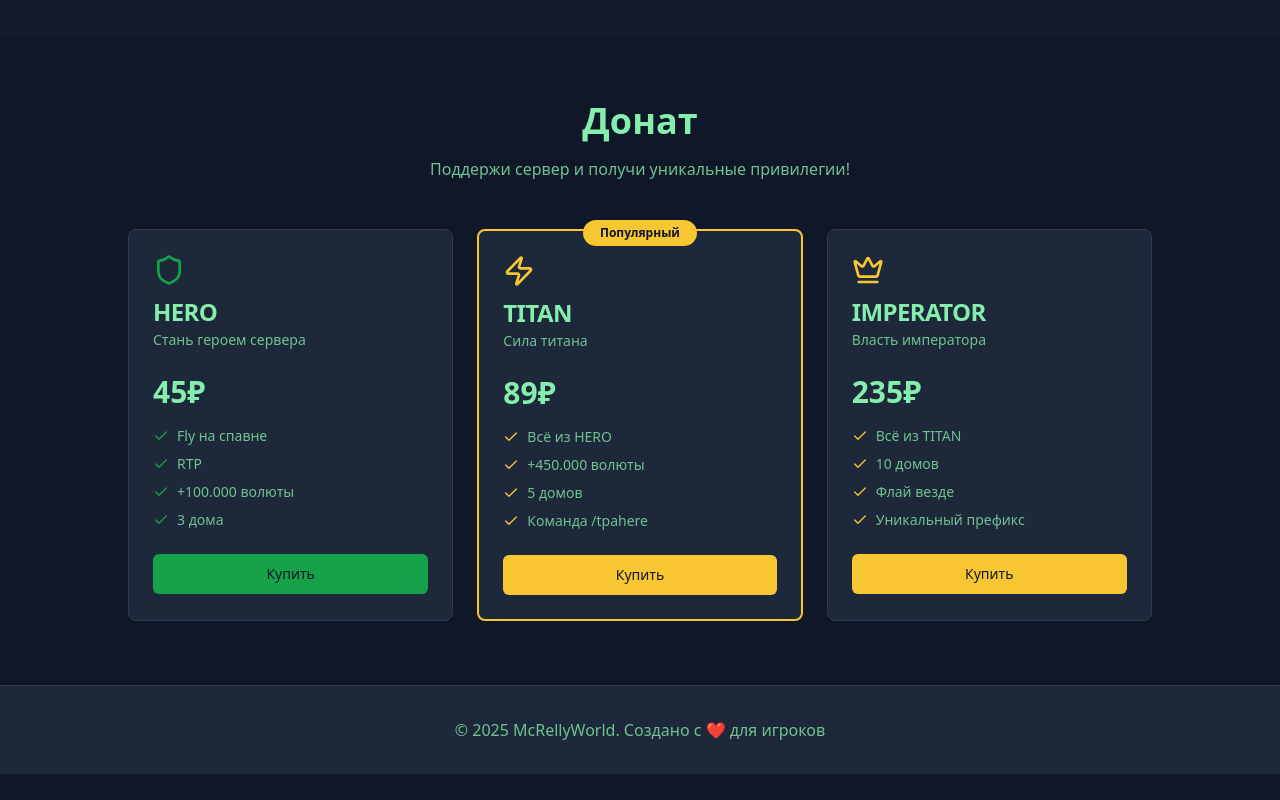
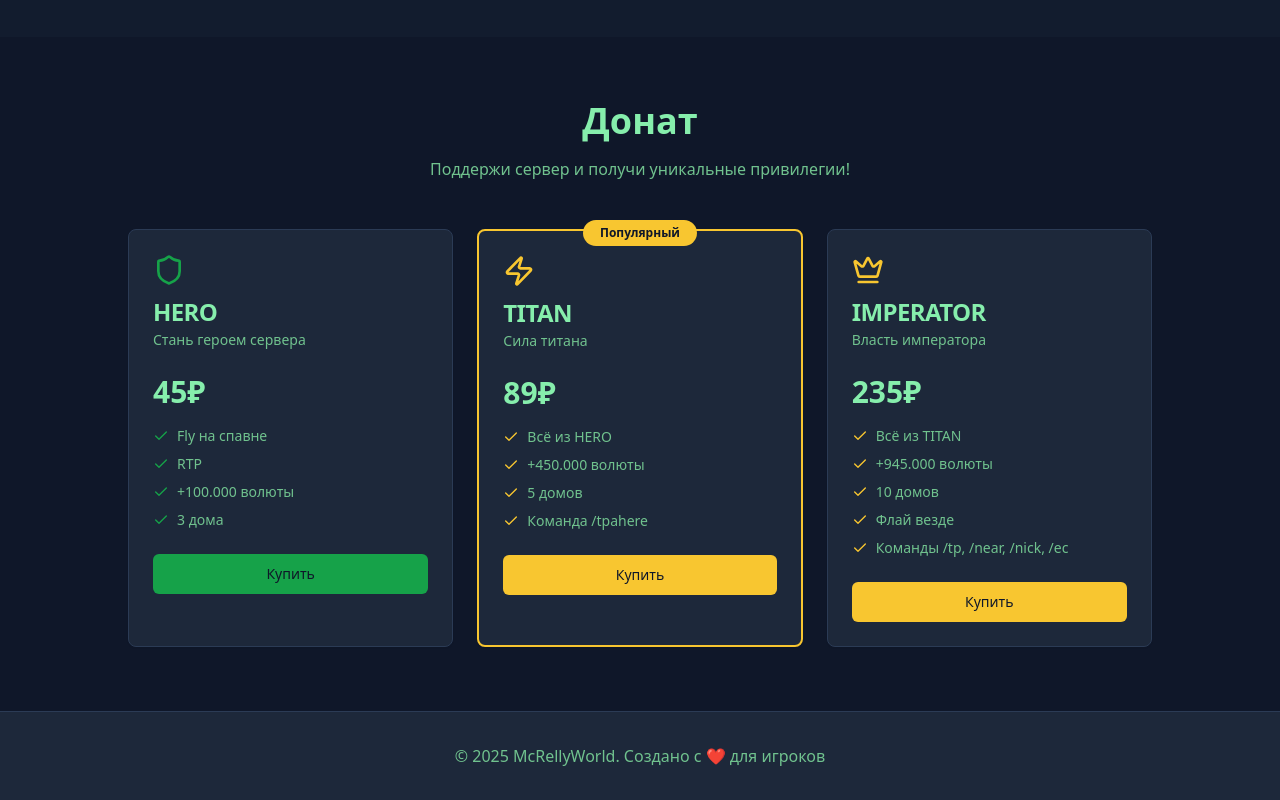
Before and after one commit to pr-poehali-dev/mc-relly-world-server-1, a React (Vite) app: page / in a window 1280 px wide. Shown: the part 1427-2227 px from the top of the page. Before the commit the page ends 2201 px from the top, so only its background shows below. Built offline with nearby package versions, Linux system fonts and the light colour scheme.

Commit message:
Добавить команды tp и near/nick/ec

```diff
--- a/src/pages/Index.tsx
+++ b/src/pages/Index.tsx
@@ -236,6 +236,10 @@ const Index = () => {
                   </li>
                   <li className="flex items-center gap-2">
                     <Icon name="Check" className="text-accent" size={16} />
+                    +945.000 волюты
+                  </li>
+                  <li className="flex items-center gap-2">
+                    <Icon name="Check" className="text-accent" size={16} />
                     10 домов
                   </li>
                   <li className="flex items-center gap-2">
@@ -244,7 +248,7 @@ const Index = () => {
                   </li>
                   <li className="flex items-center gap-2">
                     <Icon name="Check" className="text-accent" size={16} />
-                    Уникальный префикс
+                    Команды /tp, /near, /nick, /ec
                   </li>
                 </ul>
                 <Button className="w-full mt-6 bg-accent hover:bg-accent/90 text-accent-foreground">
```
